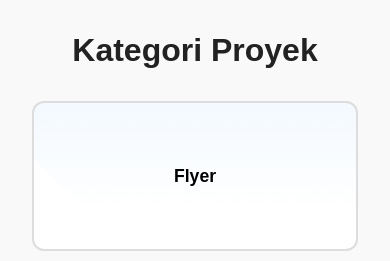
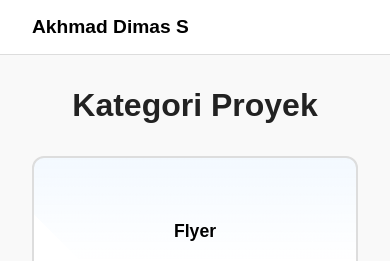
Before and after one commit to akhmaddimas/portfolio-akhmaddimas, a plain HTML site: page projects.html in a window 390 px wide. Shown: the top 261 px of the page. Drawn offline with Linux system fonts and the light colour scheme.

Commit message:
Update projects.html

```diff
--- a/projects.html
+++ b/projects.html
@@ -75,5 +75,26 @@
       });
     });
   </script>
+  <!-- Script: Navbar dan Animasi -->
+  <script>
+    // Navbar loader
+    fetch("navbar.html")
+      .then(res => res.text())
+      .then(data => {
+        document.getElementById("navbar-placeholder").innerHTML = data;
+      });
+
+    // Burger menu (pastikan elemen ada di navbar.html)
+    window.addEventListener('DOMContentLoaded', () => {
+      const burger = document.getElementById('burger');
+      const nav = document.getElementById('nav-links');
+
+      if (burger && nav) {
+        burger.addEventListener('click', () => {
+          nav.classList.toggle('nav-active');
+        });
+      }
+    });
+  </script>
 </body>
 </html>
```
